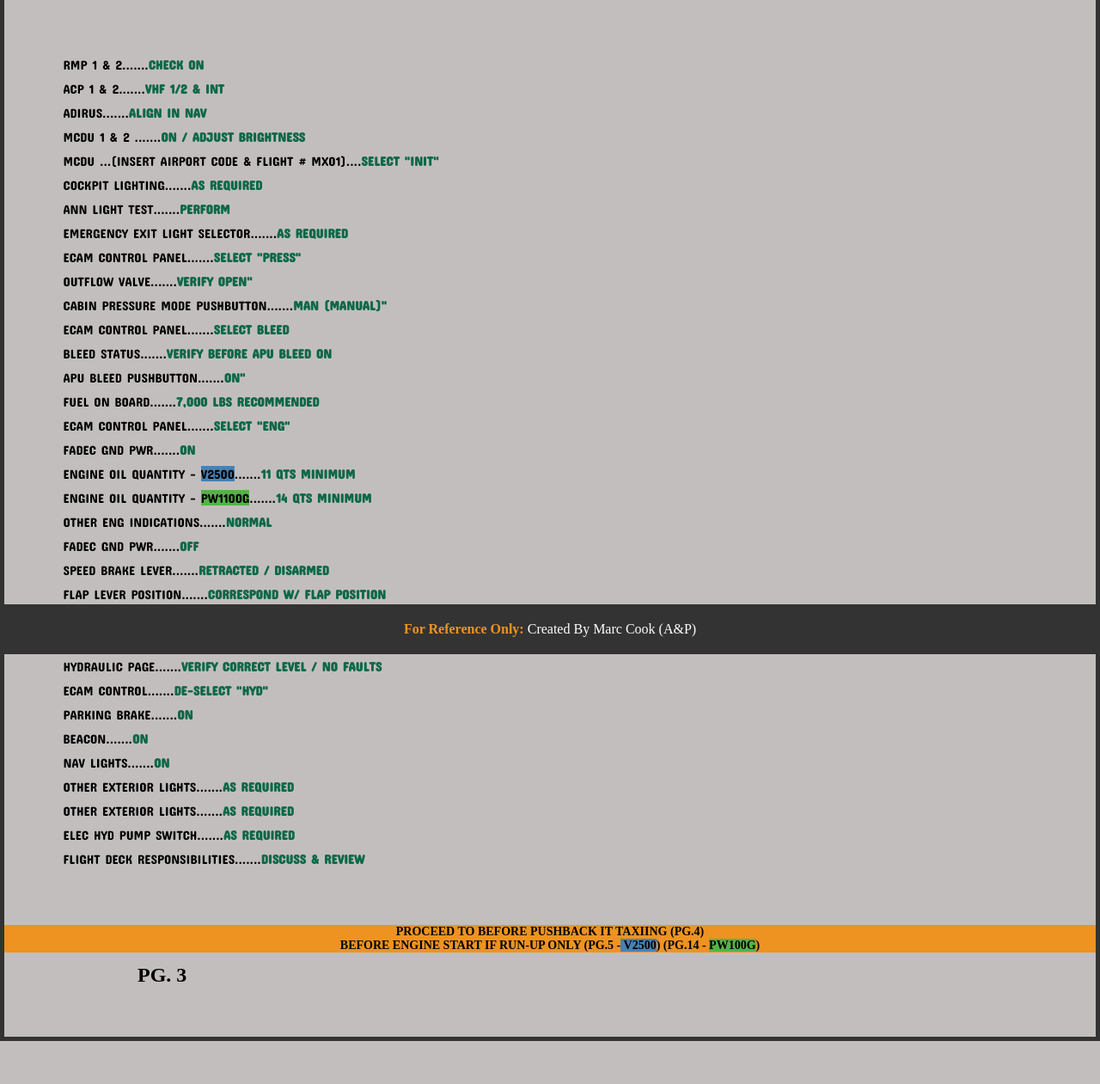
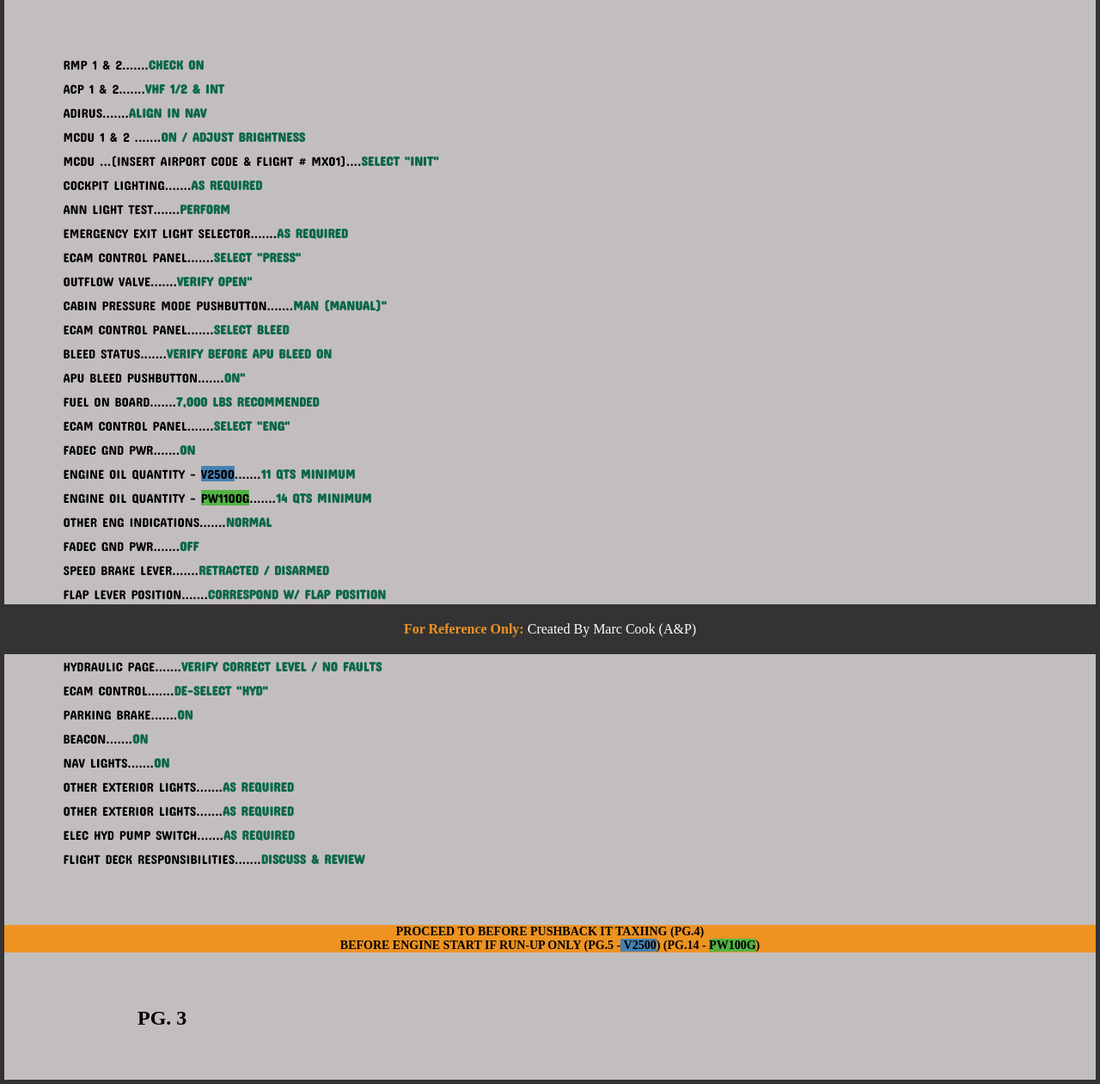
Before and after one commit to Marcc24k/RunTaxiChecklist, a plain HTML site: page cockpitPrep.html in a window 1280 px wide. Shown: the part 39-1300 px from the top of the page at 86% size. Before the commit the page ends 1250 px from the top, so only its background shows below. Drawn offline with nearby package versions, Linux system fonts and the light colour scheme.

Commit message:
Possible fix

```diff
--- a/css/cockpitPrep.css
+++ b/css/cockpitPrep.css
@@ -20,7 +20,7 @@
 
    /* Main container */
    #container {
-       height: 1250px;
+       height: 1300px;
        border: 5px solid #333333;
    }
 
@@ -103,7 +103,7 @@
 
    #page {
     position: absolute;
-    top: 1160px;
+    top: 1210px;
     left: 160px;
     font-size: 1.5em;
 }
--- a/css/externalPower.css
+++ b/css/externalPower.css
@@ -16,7 +16,7 @@
 
 /* Main container */
 #container {
-    height: 1300px;
+    height: 860px;
     border: 5px solid #333333;
 }
 
@@ -129,7 +129,7 @@
 
     #page {
         position: absolute;
-        top: 1210px;
+        top: 772px;
         left: 160px;
         font-size: 1.5em;
     }
```
Also changed, not shown: externalPower.html (+3 -3 lines), index.html (+1 -6 lines).
